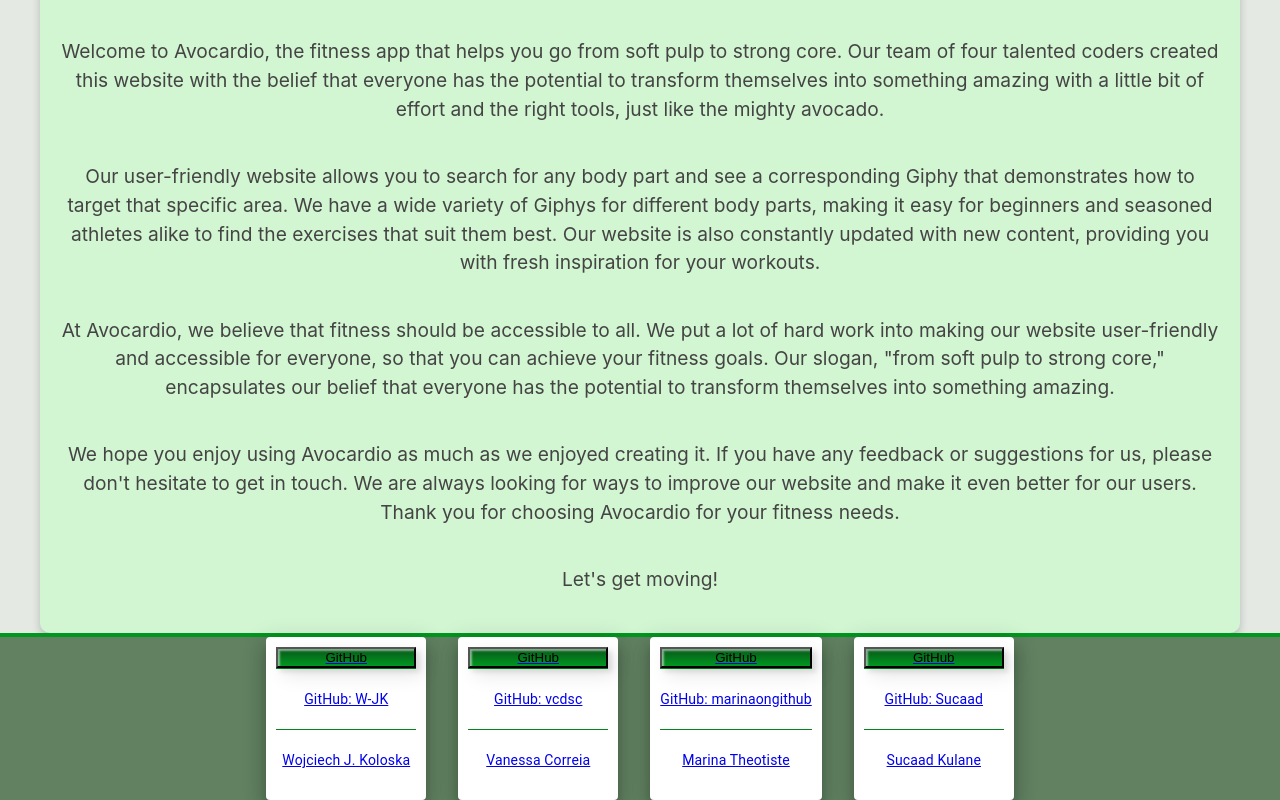
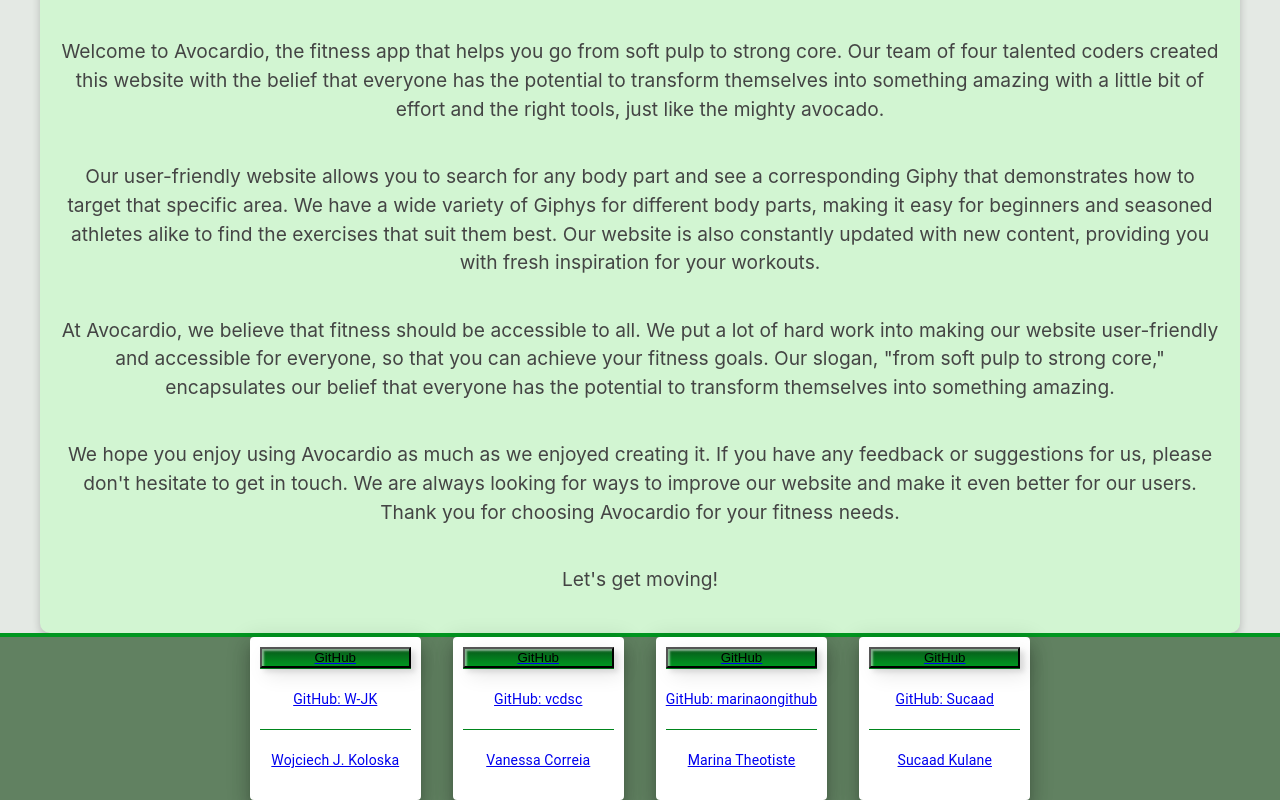
Before and after one commit to vcdsc/avocardio, a React (Create React App) app: page /About in a window 1280 px wide. Shown: the part 701-1501 px from the top of the page. Built offline with nearby package versions, Linux system fonts and the light colour scheme.

Commit message:
Fixed footer cards size being different

```diff
--- a/src/components/footer/Footer.js
+++ b/src/components/footer/Footer.js
@@ -20,10 +20,10 @@ const Creator = styled(Paper)(({ theme }) => ({
   textAlign: "center",
   color: theme.palette.text.secondary,
   padding: 10,
-  margin: 20,
+  margin: 20 ,
   // backgroundColor: "aliceblue",
   minHeight: "80px",
-  minWidth: "160px",
+  minWidth: "171px",
 }));
 
 const lightTheme = createTheme({ palette: { mode: "light" } });
```
